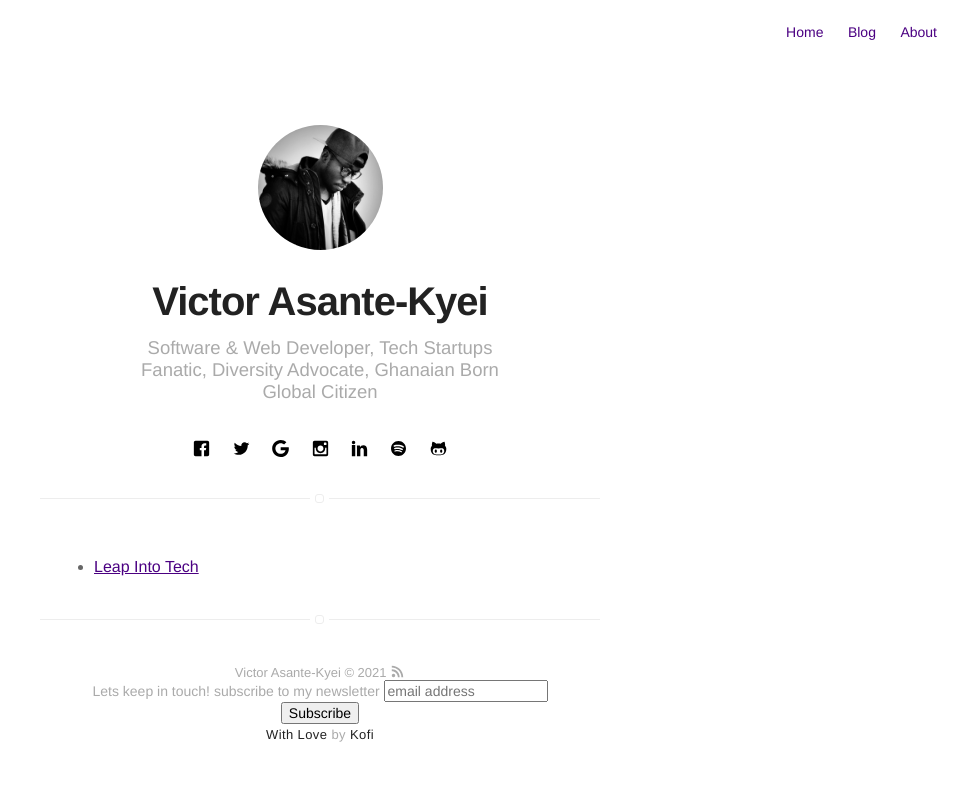
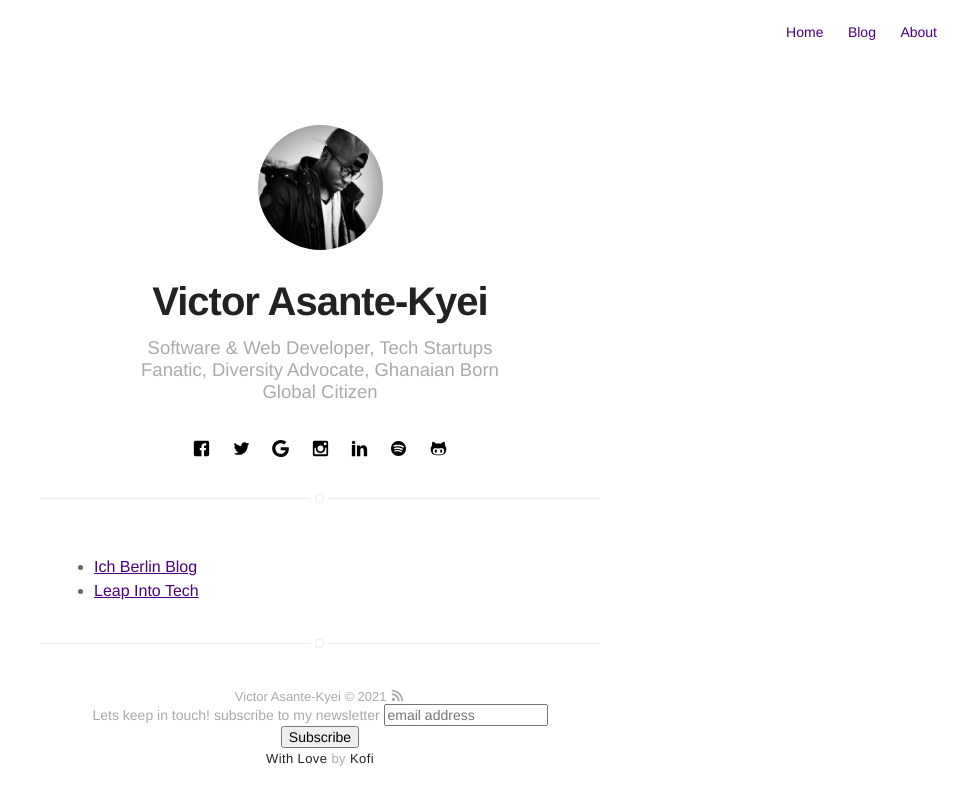
Before and after one commit to BruhKofi/bruhkofi.github.io, a Jekyll site: the page built from projects.html, in a window 1280 px wide. Shown: the top 805 px of the page, without its empty margins (320-1280 px from the left). Built offline with Jekyll 4.4.1, drawn with Linux system fonts in a browser that asks for light colours; a script that is not in the unit is left out; comment, search, counter and statistics services are not loaded.

Commit message:
Update from Forestry.io victorasantekyei@yahoo.co.uk updated projects.html

```diff
--- a/projects.html
+++ b/projects.html
@@ -11,8 +11,11 @@ description: Some Projects. Technologies used may primarily include but are not
     <ul>
 
       <li>
-        <a class="url" target="blank" href="http://leapintotech.com"> Leap Into Tech</a>
-      </>
+        <a class="url" target="blank" href="https://ichberlin.com"> Ich Berlin Blog</a>
+      </li>
+       <li>
+        <a class="url" target="blank" href="https://leapintotech.com"> Leap Into Tech</a>
+      </li>
 
     </ul>
 
```
Also changed, not shown: .forestry/settings.yml.
